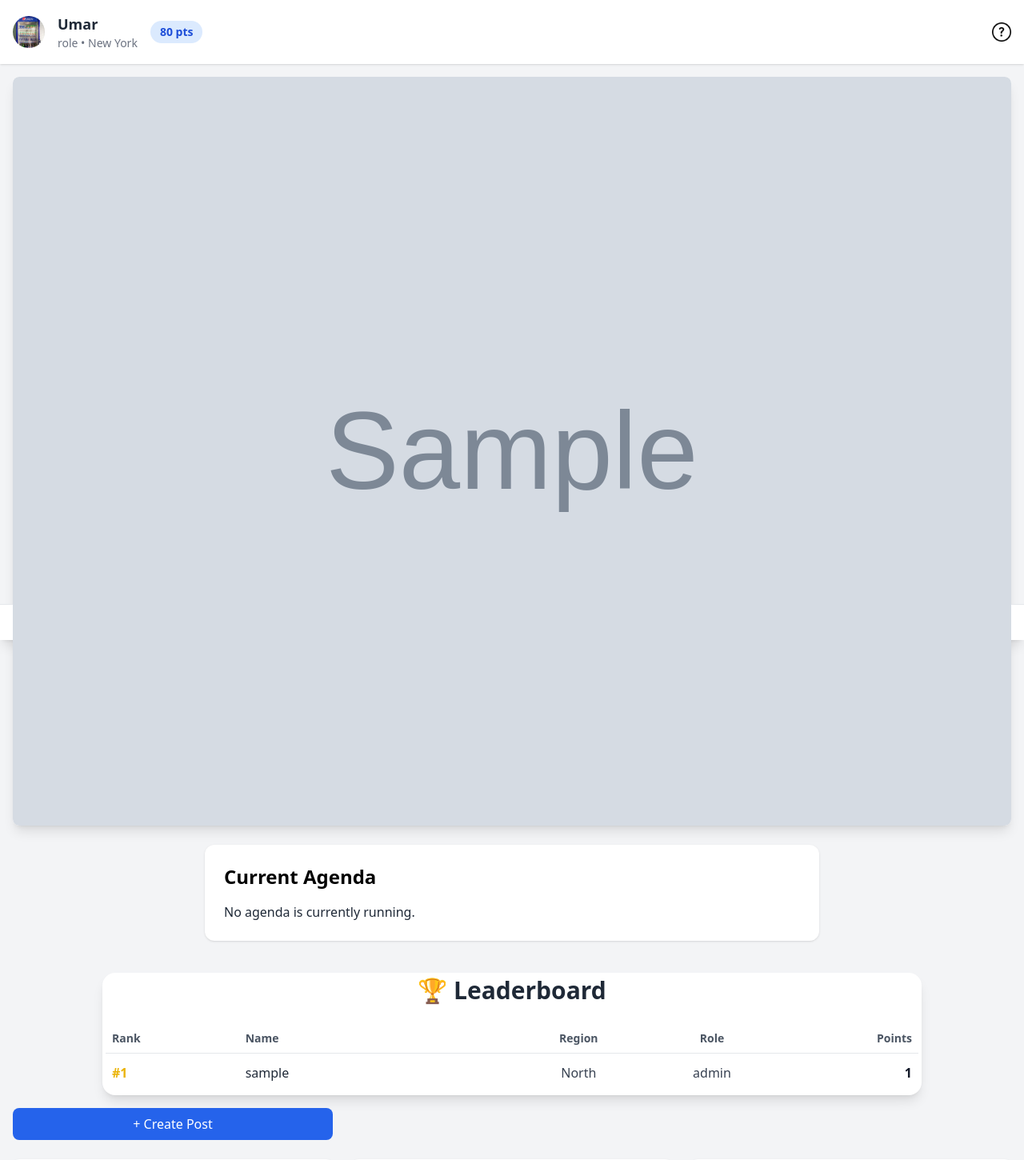
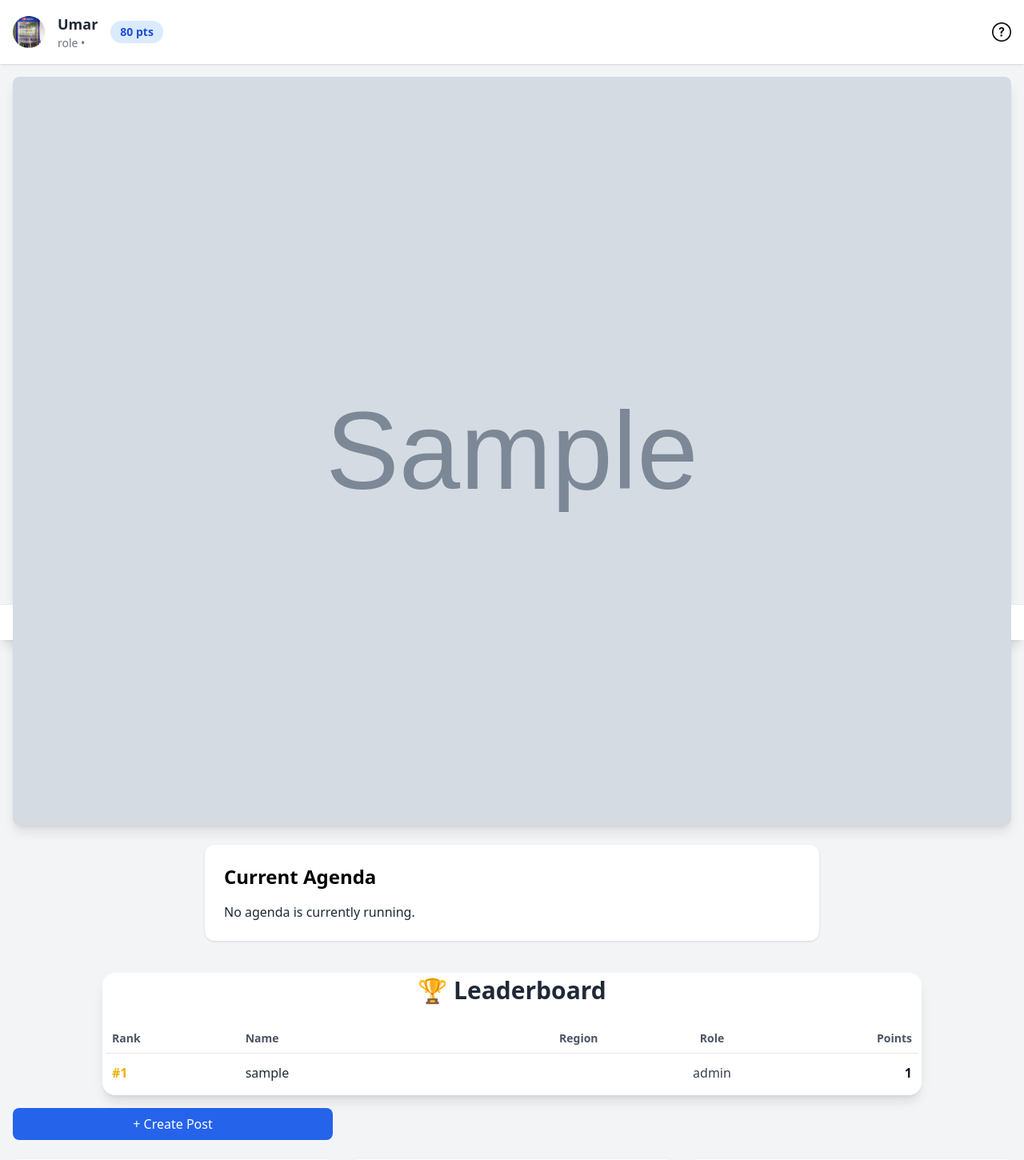
Before and after one commit to Eviar-Pakistan/Social-Event-app, a Django app: template templates/events.html in a window 1280 px wide. Shown: the top 1450 px of the page at 80% size. Run offline with Django 5.2, Linux system fonts and the light colour scheme; a user stored in the database is signed in; data comes from the database, SQL or seed files in the repository; tables that the repository leaves empty hold one stand-in row (values such as "Sample post"); the template is opened without the code that fills it: values that come from a table or form of the project are taken from there, most other values are stand-ins (such as "Sample title", 1, 10 or a date in 2020); grey boxes marked "Sample" are stand-in pictures; some libraries are stand-ins or nearby versions.

Commit message:
region updated in events.html

```diff
--- a/templates/events.html
+++ b/templates/events.html
@@ -26,7 +26,7 @@
 
     <div>
       <h2 class="font-semibold text-gray-800 text-lg">{{ user.username }}</h2>
-      <p class="text-sm text-gray-500">{{ user.role }} • New York</p>
+      <p class="text-sm text-gray-500">{{ user.role }} • {{user.region}}</p>
     </div>
 
     <div class="ml-4 bg-blue-100 text-blue-700 px-3 py-1 rounded-full text-sm font-semibold">
@@ -105,7 +105,7 @@
     <span class="font-medium text-gray-800">{{ top_3.username }}</span>
   </div>
 
-  <p class="text-center text-gray-700">North</p>
+  <p class="text-center text-gray-700">{{user.region}}</p>
 
   <p class="text-center text-gray-700">{{ top_3.role }}</p>
 
--- a/users/views.py
+++ b/users/views.py
@@ -29,7 +29,6 @@
 from django.contrib.gis.geoip2 import GeoIP2
 
 from django.contrib.gis.geoip2 import GeoIP2
-import ipaddress
 
 def get_region(request):
     ip = get_client_ip(request)
```
